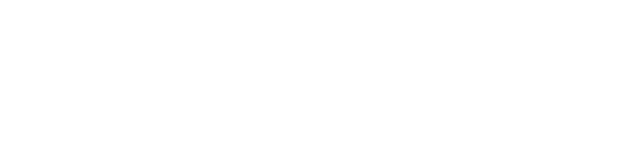
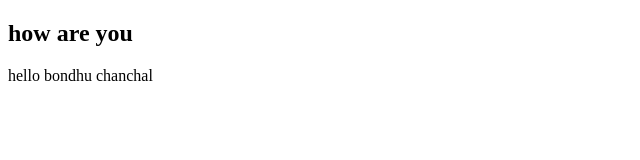
Before and after one commit to AkibulHasanMamun/my-second-repo, a plain HTML site: page index.html in a window 1280 px wide. Shown: the whole page, without its empty margins (0-640 px from the left). Drawn offline with Linux system fonts and the light colour scheme.

Commit message:
new text added

```diff
--- a/index.html
+++ b/index.html
@@ -7,6 +7,8 @@
     <title>My second Repo</title>
 </head>
 <body>
+    <h2>how are you</h2>
+    <p>hello bondhu chanchal</p>
 
 </body>
 </html>
```
